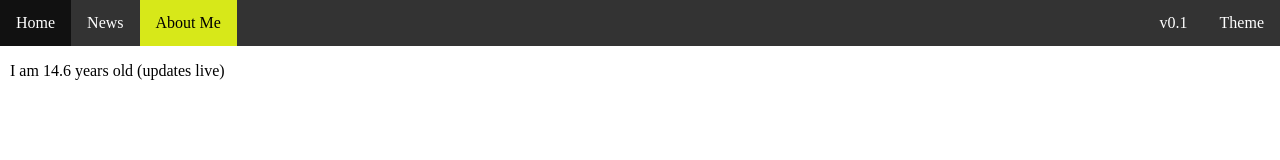
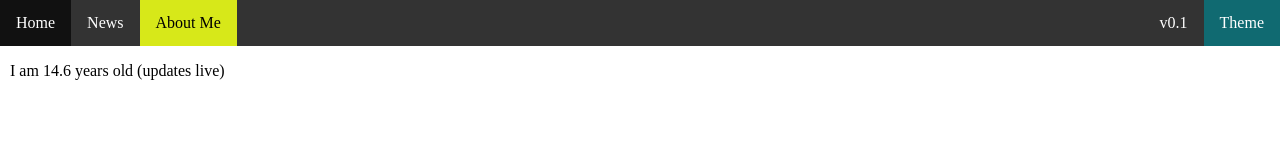
Before and after one commit to Coconana9010/portfolio, a plain HTML site: page aboutme.html in a window 1280 px wide. Drawn offline with Linux system fonts and the light colour scheme.

Commit message:
colour changes fix

```diff
--- a/aboutme.html
+++ b/aboutme.html
@@ -7,7 +7,7 @@
 
   <li><a href="index.html">Home</a></li>
   <li><a href="news.html">News</a></li>
-  <li class="right"><a href="javascript:window.location.reload();" id="theme-toggle">Theme</a></li>
+  <li class="right theme"><a href="javascript:window.location.reload();" id="theme-toggle">Theme</a></li>
   <li><a class="active" href="aboutme.html">About Me</a></li>
   <li class="right"><div id="version"></div></li>
 
```
Also changed, not shown: index.html (+1 -1 lines).
